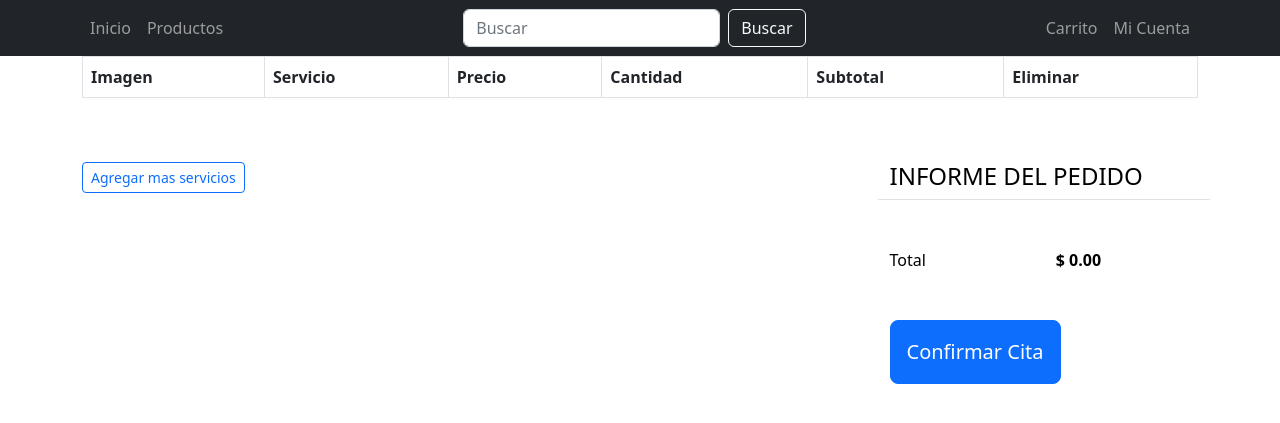
After one commit to SergioCruzS/ExamenU5_ProgWeb, a PHP site: page /carrito.php in a window 1280 px wide. The commit adds this page. Shown: the top 423 px of the page. Run offline with PHP 8.4, Linux system fonts and the light colour scheme; lists and menus that the app fills with data are empty; some libraries are stand-ins or nearby versions.

Commit message:
Subida antes de

```diff
--- /dev/null
+++ b/carrito.php
@@ -0,0 +1,185 @@
+
+<!DOCTYPE html>
+<html lang="en">
+<head>
+    <title>Carrito</title>
+    <!-- Required meta tags -->
+    <meta charset="utf-8">
+    <meta name="viewport" content="width=device-width, initial-scale=1, shrink-to-fit=no">
+
+    <!-- Bootstrap CSS v5.2.1 -->
+    <link href="https://cdn.jsdelivr.net/npm/bootstrap@5.2.1/dist/css/bootstrap.min.css" rel="stylesheet"
+        integrity="sha384-iYQeCzEYFbKjA/T2uDLTpkwGzCiq6soy8tYaI1GyVh/UjpbCx/TYkiZhlZB6+fzT" crossorigin="anonymous">
+    <script src="https://ajax.googleapis.com/ajax/libs/jquery/3.6.0/jquery.min.js"></script>
+    <script src="resources/js/validaciones.js"></script>
+
+</head>
+  <body>
+
+  <div class="site-wrap">
+  <?php include 'include/header.php'; ?>
+
+  <div class="site-section">
+      <div class="container">
+        <div class="row mb-5">
+          <form class="col-md-12" method="post">
+            <div class="site-blocks-table">
+              <table class="table table-bordered">
+                <thead>
+                  <tr>
+                    <th class="product-thumbnail">Imagen</th>
+                    <th class="product-name">Servicio</th>
+                    <th class="product-price">Precio</th>
+                    <th class="product-quantity">Cantidad</th>
+                    <th class="product-total">Subtotal</th>
+                    <th class="product-remove">Eliminar</th>
+                  </tr>
+                </thead>
+                <tbody>
+                    <?php
+                    $total = 0;
+                    if(isset($_SESSION['carrito'])){
+                        $arreglocarrito = $_SESSION['carrito'];
+                    for($i=0;$i<count($arreglocarrito);$i++){
+                        $total = $total + ($arreglocarrito[$i]['precio'] * $arreglocarrito[$i]['cantidad']);
+
+                    ?>
+                  <tr>
+                    <td class="product-thumbnail">
+                      <img src="images/<?php echo $arreglocarrito[$i]['imagen'];?>" alt="Image" class="img-fluid">
+                    </td>
+                    <td class="product-name">
+                      <h2 class="h5 text-black"><?php echo $arreglocarrito[$i]['nombre'];?></h2>
+                    </td>
+                    <td>$ <?php echo number_format($arreglocarrito[$i]['precio'] , 2 , '.', '');?></td>
+                    <td>
+                      <div class="input-group mb-3" style="max-width: 120px;">
+                        <div class="input-group-prepend">
+                          <button class="btn btn-outline-primary js-btn-minus btnIncrementar" type="button">&minus;</button>
+                        </div>
+                        <input type="text" class="form-control text-center txtCantidad"
+                               data-precio ="<?php echo $arreglocarrito[$i]['precio'];?>"
+                               data-id ="$ <?php echo number_format($arreglocarrito[$i]['precio'] , 2 , '.', '');?>"
+                               value="<?php echo $arreglocarrito[$i]['cantidad'];?>"
+                               placeholder="" aria-label="Example text with button addon" aria-describedby="button-addon1">
+                        <div class="input-group-append">
+                          <button class="btn btn-outline-primary js-btn-plus btnIncrementar" type="button">&plus;</button>
+                        </div>
+                      </div>
+
+                    </td>
+                    <td class = "cant<?php echo $arreglocarrito[$i]['id'];?>">$ <?php echo number_format($arreglocarrito[$i]['precio'] * $arreglocarrito[$i]['cantidad'], 2 , '.', ''  ) ?>    </td>
+                    <td><a href="" class="btn btn-primary btn-sm btnEliminar" data-id="<?php echo $arreglocarrito[$i]['id'];?>" >X</a></td>
+                  </tr>
+                    <?php
+                    }
+                    }?>
+                </tbody>
+              </table>
+            </div>
+          </form>
+        </div>
+
+        <div class="row">
+          <div class="col-md-6">
+            <div class="row mb-5">
+              <div class="col-md-6">
+                 <a href="indexUsuario.php" class="btn btn-outline-primary btn-sm btn-block"> Agregar mas servicios</a>
+              </div>
+            </div>
+          </div>
+          <div class="col-md-6 pl-5">
+            <div class="row justify-content-end">
+              <div class="col-md-7">
+                <div class="row">
+                  <div class="col-md-12 text-right border-bottom mb-5">
+                    <h3 class="text-black h4 text-uppercase">Informe del Pedido</h3>
+                  </div>
+                </div>
+                <div class="row mb-5">
+                  <div class="col-md-6">
+                    <span class="text-black">Total</span>
+                  </div>
+                  <div class="col-md-6 text-right">
+                    <strong class="text-black">$ <?php echo number_format($total , 2 , '.', '');?></strong>
+                  </div>
+                </div>
+
+                <div class="row">
+                  <div class="col-md-12">
+                    <button class="btn btn-primary btn-lg py-3 btn-block" onclick="window.location='checkout.php'">Confirmar Cita</button>
+                  </div>
+                </div>
+              </div>
+            </div>
+          </div>
+        </div>
+      </div>
+    </div>
+
+  </div>
+
+  <script src="js/carrito/jquery-3.3.1.min.js"></script>
+  <script src="js/carrito/jquery-ui.js"></script>
+  <script src="js/carrito/popper.min.js"></script>
+  <script src="js/carrito/bootstrap.min.js"></script>
+  <script src="js/carrito/owl.carousel.min.js"></script>
+  <script src="js/carrito/jquery.magnific-popup.min.js"></script>
+  <script src="js/carrito/aos.js"></script>
+
+  <script src="js/carrito/main.js"></script>
+
+      <script>
+      $(document).ready(function(){
+         $(".btnEliminar").click(function(event){
+             event.preventDefault();
+             var id = $(this).data('id');
+             var boton = $(this);
+             $.ajax({
+
+            method: 'POST',
+                 url: './php/eliminarCarrito.php',
+                 data:{
+                     id:id
+                 }
+             }).done(function(respuesta){
+                 boton.parent('td').parent('tr').remove();
+             });
+         });
+          $(".txtCantidad").keyup(function(){
+            var cantidad = $(this).val();
+              var precio = $(this).data('precio');
+              var id = $(this).data('id');
+              incrementar(cantidad,precio,id);
+          });
+
+          $(".btnIncrementar").click(function(){
+             var precio = $(this).parent('div').parent('div').find('input').data('precio');
+             var id = $(this).parent('div').parent('div').find('input').data('id');
+             var cantidad = $(this).parent('div').parent('div').find('input').val();
+              incrementar(cantidad, precio, id);
+
+          });
+
+          function incrementar(cantidad, precio, id){
+              var mult = parseFloat(cantidad) * parseFloat(precio);
+              $(".cant"+id).text("$ "+mult);
+                       $.ajax({
+
+            method: 'POST',
+                 url: './php/actualizar.php',
+                 data:{
+                     id:id,
+                     cantidad : cantidad
+                 }
+             }).done(function(respuesta){
+
+             });
+
+          }
+
+      });
+      </script>
+
+  </body>
+</html>
--- a/detalleProducto.php
+++ b/detalleProducto.php
@@ -70,7 +70,7 @@
                             </div>
                             <div class="row mb-14">
                                 <div class="col-12 col-xl-8 mb-4 mb-xl-0 mt-5"><a class="btn w-100 btn-primary"
-                                        href="#">Agregar al carrito</a></div>
+                                        href="carrito.php?id=1">Agregar al carrito</a></div>
                             </div>
                         </div>
                     </div>
--- a/header.html
+++ b/header.html
@@ -20,7 +20,7 @@
         <a class="nav-link" href="index.php">Home</a>
       </li>
       <li class="nav-item px-3">
-        <a class="nav-link" href="#">Productos</a>
+        <a class="nav-link" href="catalogo.php">Productos</a>
       </li>
 
 
@@ -31,10 +31,10 @@
             </form>
       </li>
       <li class="nav-item px-3">
-        <a class="nav-link" href="#">Cuenta</a>
+        <a class="nav-link" href="micuenta.php">Cuenta</a>
       </li>
       <li class="nav-item px-3">
-        <a class="nav-link" href="#">Mi carrito</a>
+        <a class="nav-link" href="carrito.php">Mi carrito</a>
       </li>
 
 
--- a/include/header.php
+++ b/include/header.php
@@ -4,7 +4,7 @@
             <div class="collapse navbar-collapse" id="navbarNav">
                 <ul class="navbar-nav me-auto">
                     <li class="nav-item">
-                        <a class="nav-link" href="#">Inicio</a>
+                        <a class="nav-link" href="index.php">Inicio</a>
                     </li>
                     <li class="nav-item">
                         <a class="nav-link" href="../catalogo.php?category=none">Productos</a>
@@ -22,7 +22,7 @@
             <div class="collapse navbar-collapse" id="navbarNav">
                 <ul class="navbar-nav ms-auto">
                     <li class="nav-item">
-                        <a class="nav-link" href="#">Carrito</a>
+                        <a class="nav-link" href="./carrito.php">Carrito</a>
                     </li>
                     <li class="nav-item">
                         <a class="nav-link" href="login.php">Mi Cuenta</a>
--- a/resources/php/connectDB.php
+++ b/resources/php/connectDB.php
@@ -4,7 +4,7 @@ function connectDB()
     $server = "localhost";
     $user = "root";
     $password = "";
-    $database = "tabletzone";
+    $database = "swebspac_sistema";
     $conexion = mysqli_connect($server, $user, $password, $database);
 
     if (!$conexion) {
```
Also changed, not shown: checkout.php (added, +172 -0 lines), config.php (added, +16 -0 lines), index.php (+0 -16 lines), php/actualizar.php (added, +15 -0 lines), php/conexion.php (added, +16 -0 lines), php/eliminarCarrito.php (added, +26 -0 lines), resources/php/actualizar.php (added, +15 -0 lines).
